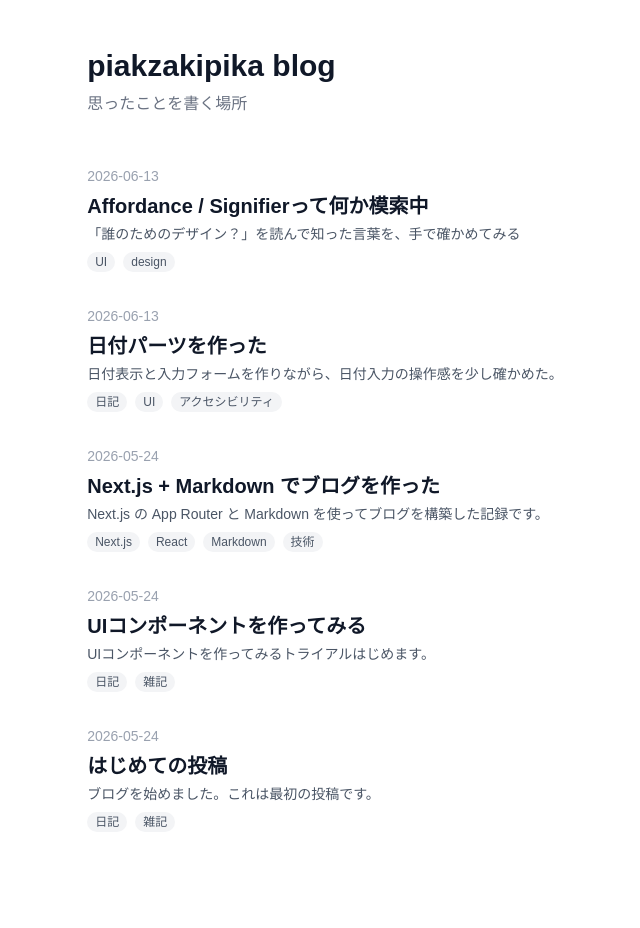
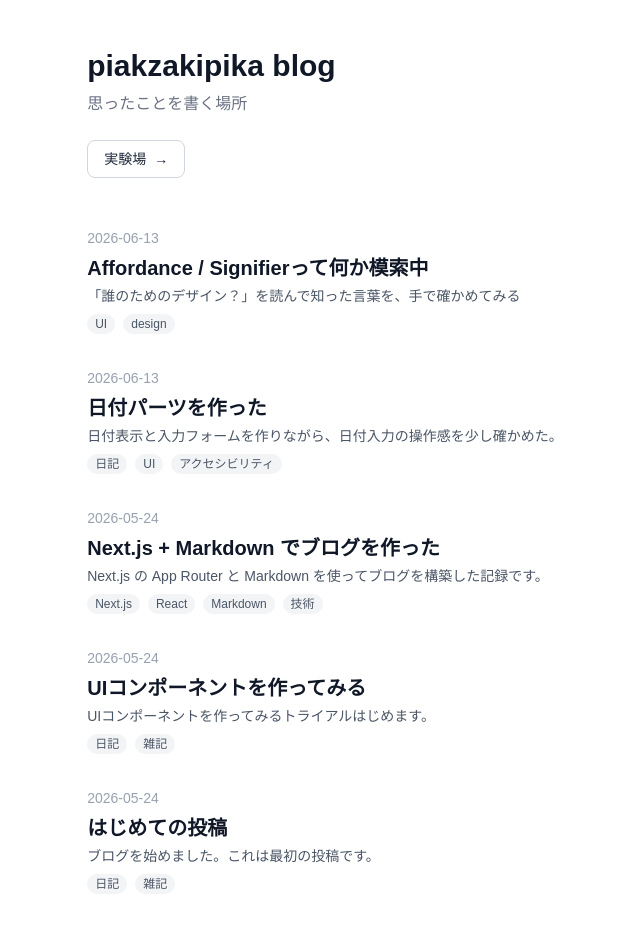
Before and after one commit to pikazakipika/blogs, a Next.js app: page / in a window 1280 px wide. Shown: the top 928 px of the page, without its empty margins (315-955 px from the left). Before the commit the page ends 880 px from the top, so only its background shows below. Built offline with nearby package versions, Linux system fonts and the light colour scheme.

Commit message:
Add experiment link to homepage

```diff
--- a/app/page.tsx
+++ b/app/page.tsx
@@ -9,6 +9,13 @@ export default function Home() {
       <header className="mb-12">
         <h1 className="text-3xl font-bold text-gray-900 dark:text-gray-100 mb-2">piakzakipika blog</h1>
         <p className="text-gray-500 dark:text-gray-400">思ったことを書く場所</p>
+        <Link
+          href="/components"
+          className="mt-6 inline-flex items-center gap-2 rounded-lg border border-gray-300 px-4 py-2 text-sm font-medium text-gray-800 transition-colors hover:border-gray-500 hover:bg-gray-50 dark:border-gray-600 dark:text-gray-100 dark:hover:border-gray-300 dark:hover:bg-gray-900"
+        >
+          実験場
+          <span aria-hidden="true">→</span>
+        </Link>
       </header>
 
       <section>
```
